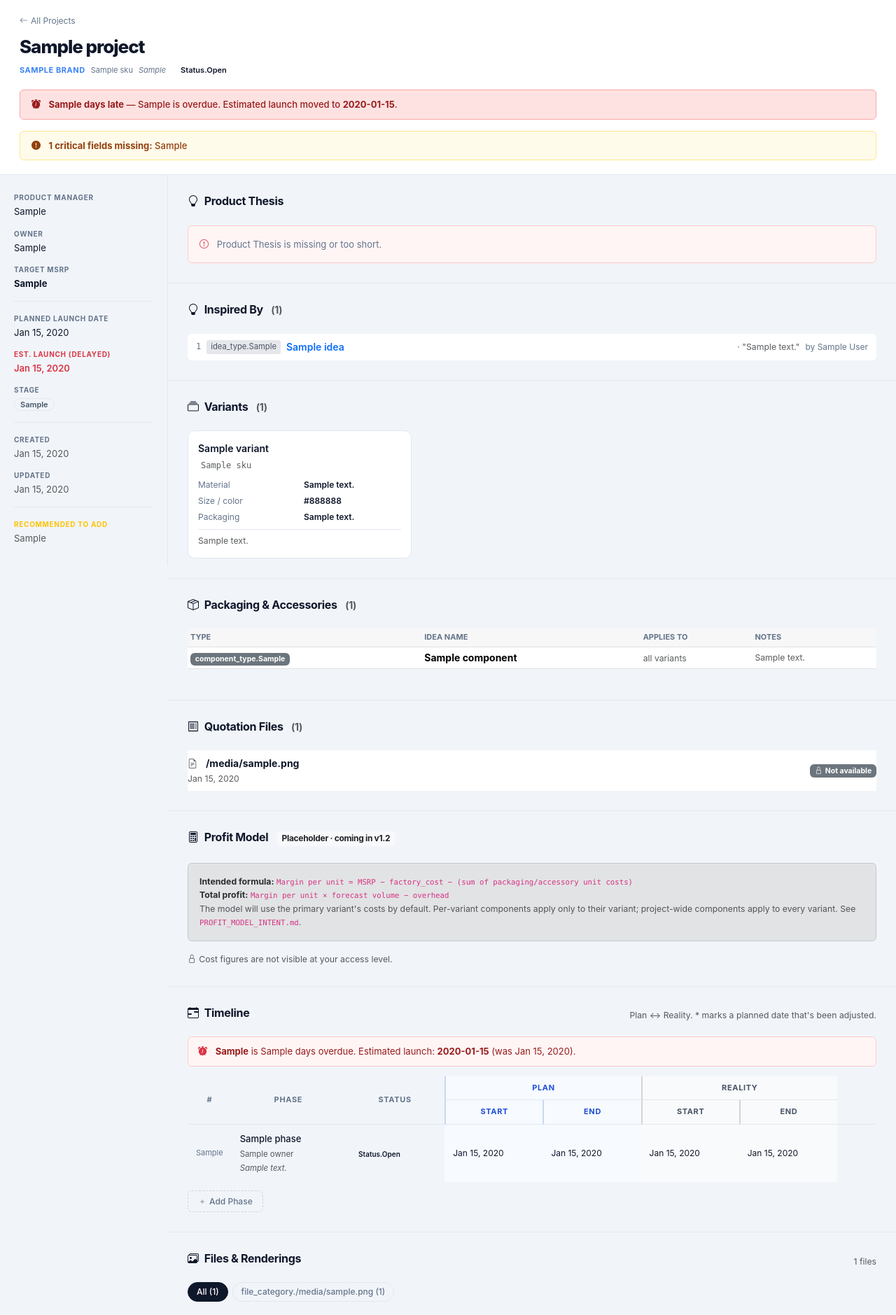
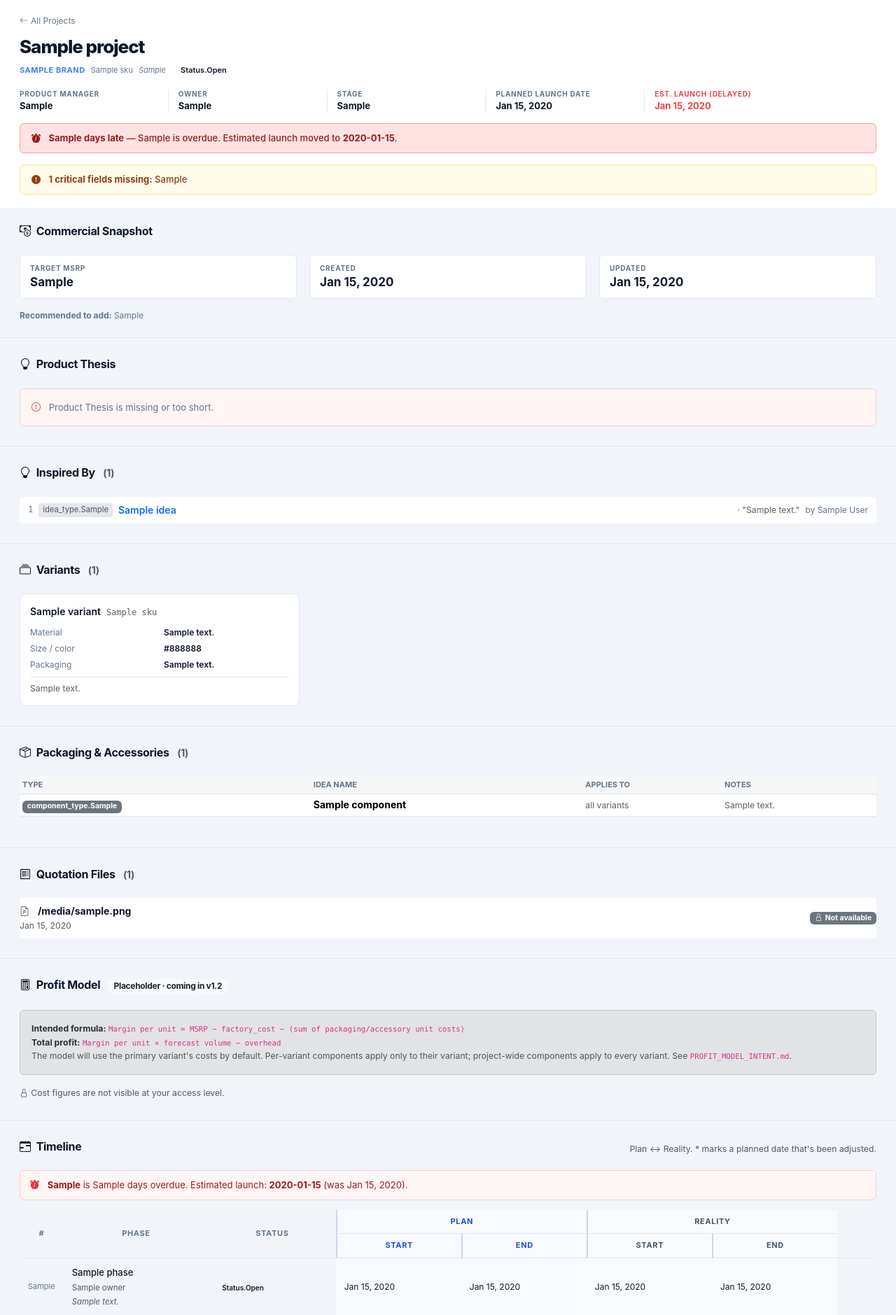
Before and after one commit to DanZ1111/pm-assistant-agent, a FastAPI app: template app/templates/project_detail.html in a window 1280 px wide. Shown: the part 54-1933 px from the top of the page at 70% size. Run offline with FastAPI, Linux system fonts and the light colour scheme; the template is opened without the code that fills it: most values are stand-ins (such as "Sample title", 1, 10 or a date in 2020); some libraries are stand-ins or nearby versions.

Commit message:
Refactor project detail layout

```diff
--- a/app/i18n/en.json
+++ b/app/i18n/en.json
@@ -31,6 +31,7 @@
   "section.files": "Files & Renderings",
   "section.change_log": "Change Log",
   "section.inspired_by": "Inspired By",
+  "section.commercial_snapshot": "Commercial Snapshot",
   "section.rendering_history": "Rendering History",
   "section.prototype_photos": "Prototype Photos",
   "section.variants": "Variants",
--- a/app/i18n/zh.json
+++ b/app/i18n/zh.json
@@ -31,6 +31,7 @@
   "section.files": "文件与渲染图",
   "section.change_log": "变更记录",
   "section.inspired_by": "灵感来源",
+  "section.commercial_snapshot": "商业快照",
   "section.rendering_history": "渲染图历史",
   "section.prototype_photos": "样品照片",
   "section.variants": "SKU 变体",
--- a/app/static/css/styles.css
+++ b/app/static/css/styles.css
@@ -415,6 +415,10 @@ body {
   gap: 16px;
   flex-wrap: wrap;
 }
+.detail-title-block {
+  min-width: min(100%, 620px);
+  flex: 1;
+}
 .detail-title {
   font-size: 26px;
   font-weight: 800;
@@ -428,6 +432,39 @@ body {
   margin-top: 6px;
   flex-wrap: wrap;
 }
+.project-header-facts {
+  display: grid;
+  grid-template-columns: repeat(auto-fit, minmax(148px, 1fr));
+  gap: 10px 14px;
+  max-width: 1120px;
+  margin-top: 16px;
+}
+.project-fact {
+  min-width: 0;
+  padding: 0 14px 0 0;
+  border-right: 1px solid var(--color-border);
+}
+.project-fact:last-child { border-right: none; }
+.project-fact span,
+.project-snapshot-item span {
+  display: block;
+  margin-bottom: 3px;
+  color: var(--color-text-muted);
+  font-size: 10px;
+  font-weight: 700;
+  letter-spacing: 0.07em;
+  line-height: 1.2;
+  text-transform: uppercase;
+}
+.project-fact strong {
+  display: block;
+  overflow-wrap: anywhere;
+  color: var(--color-text);
+  font-size: 13px;
+  line-height: 1.35;
+}
+.project-fact-alert strong,
+.project-fact-alert span { color: var(--color-danger); }
 .detail-actions {
   display: flex;
   gap: 8px;
@@ -459,45 +496,14 @@ body {
   gap: 0;
   min-height: calc(100vh - 200px);
 }
-.detail-sidebar {
-  width: 240px;
-  flex-shrink: 0;
-  padding: 24px 20px 16px;
-  border-right: 1px solid var(--color-border);
-  position: sticky;
-  top: 52px;
-  /* Reserve room for the navbar (52px) + the bottom chat bar (~160px) so
-     the sticky sidebar stops above the fixed chat bar instead of being
-     covered by it. */
-  max-height: calc(100vh - 52px - 160px);
-  overflow-y: auto;
+.detail-layout-full {
+  display: block;
 }
 .detail-main {
   flex: 1;
+  width: 100%;
   padding: 0;
   min-width: 0;
-}
-
-.sidebar-section {
-  margin-bottom: 14px;
-}
-.sidebar-label {
-  font-size: 10px;
-  font-weight: 700;
-  text-transform: uppercase;
-  letter-spacing: 0.07em;
-  color: var(--color-text-muted);
-  margin-bottom: 3px;
-}
-.sidebar-value {
-  font-size: 13px;
-  color: var(--color-text);
-  line-height: 1.4;
-}
-.sidebar-divider {
-  height: 1px;
-  background: var(--color-border);
-  margin: 16px 0;
 }
 
 /* =========================================================
@@ -507,6 +513,10 @@ body {
   padding: 28px;
   border-bottom: 1px solid var(--color-border);
 }
+.detail-section-compact {
+  padding-top: 22px;
+  padding-bottom: 22px;
+}
 .detail-section:last-child { border-bottom: none; }
 .section-header {
   display: flex;
@@ -534,6 +544,31 @@ body {
   border-color: var(--color-border-dark);
   color: var(--color-text);
   background: var(--color-bg);
+}
+
+.project-snapshot-grid {
+  display: grid;
+  grid-template-columns: repeat(auto-fit, minmax(180px, 1fr));
+  gap: 14px 18px;
+}
+.project-snapshot-item {
+  min-width: 0;
+  padding: 12px 14px;
+  border: 1px solid var(--color-border);
+  border-radius: var(--radius-sm);
+  background: var(--color-surface);
+}
+.project-snapshot-item strong {
+  display: block;
+  overflow-wrap: anywhere;
+  color: var(--color-text);
+  font-size: 17px;
+  line-height: 1.3;
+}
+.snapshot-note {
+  margin-top: 14px;
+  color: var(--color-text-muted);
+  font-size: 12px;
 }
 
 /* Product Thesis */
--- a/app/templates/project_detail.html
+++ b/app/templates/project_detail.html
@@ -8,7 +8,7 @@
       <a href="/projects"><i class="bi bi-arrow-left me-1"></i>{{ t('title.all_projects') }}</a>
     </div>
     <div class="detail-title-row">
-      <div>
+      <div class="detail-title-block">
         <h1 class="detail-title">{{ project.name }}</h1>
         <div class="detail-meta-row">
           {% if project.brand %}<span class="meta-brand">{{ project.brand }}</span>{% endif %}
@@ -16,12 +16,45 @@
           {% if project.product_type %}<span class="meta-type">{{ project.product_type }}</span>{% endif %}
           <span class="status-badge status-{{ project.status }} ms-1">{{ t('status.' ~ project.status) }}</span>
         </div>
+        <div class="project-header-facts">
+          <div class="project-fact">
+            <span>{{ t('form.product_manager') }}</span>
+            <strong>{{ project.product_manager or "—" }}</strong>
+          </div>
+          {% if can_sensitive %}
+          <div class="project-fact">
+            <span>{{ t('form.engineer') }}</span>
+            <strong>{{ project.engineer or "—" }}</strong>
+          </div>
+          <div class="project-fact">
+            <span>{{ t('form.factory') }}</span>
+            <strong>{{ project.factory or "—" }}</strong>
+          </div>
+          {% endif %}
+          {% if project.project_owner %}
+          <div class="project-fact">
+            <span>{{ t('form.owner') }}</span>
+            <strong>{{ project.project_owner }}</strong>
+          </div>
+          {% endif %}
+          <div class="project-fact">
+            <span>{{ t('table.stage') }}</span>
+            <strong>{% if project.current_stage %}{{ project.current_stage }}{% else %}—{% endif %}</strong>
+          </div>
+          <div class="project-fact">
+            <span>{{ t('form.planned_launch_date') }}</span>
+            <strong>{% if project.planned_launch_date %}{{ project.planned_launch_date.strftime('%b %d, %Y') }}{% else %}—{% endif %}</strong>
+          </div>
+          {% if project.estimated_launch_date and delay %}
+          <div class="project-fact project-fact-alert">
+            <span>{{ t('project.estimated_launch_delayed') }}</span>
+            <strong>{{ project.estimated_launch_date.strftime('%b %d, %Y') }}</strong>
+          </div>
+          {% endif %}
+        </div>
       </div>
       <div class="detail-actions">
         {% if can_edit %}
-        <a href="/projects/{{ project.id }}/edit" class="btn btn-sm btn-outline-secondary">
-          <i class="bi bi-pencil me-1"></i>{{ t('btn.edit') }}
-        </a>
         <form method="post" action="/projects/{{ project.id }}/archive" class="d-inline" onsubmit="return confirm('{{ t('project.archive_confirm') }}')">
           <button class="btn btn-sm btn-outline-secondary">
             <i class="bi bi-archive me-1"></i>{{ t('btn.archive') }}
@@ -58,85 +91,40 @@
   </div>
 </div>
 
-<div class="detail-layout">
-  <!-- Sidebar -->
-  <aside class="detail-sidebar">
-    <div class="sidebar-section">
-      <div class="sidebar-label">{{ t('form.product_manager') }}</div>
-      <div class="sidebar-value">{{ project.product_manager or "—" }}</div>
-    </div>
-    {% if can_sensitive %}
-    <div class="sidebar-section">
-      <div class="sidebar-label">{{ t('form.engineer') }}</div>
-      <div class="sidebar-value">{{ project.engineer or "—" }}</div>
-    </div>
-    {% endif %}
-    {% if project.project_owner %}
-    <div class="sidebar-section">
-      <div class="sidebar-label">{{ t('form.owner') }}</div>
-      <div class="sidebar-value">{{ project.project_owner }}</div>
-    </div>
-    {% endif %}
-    {% if can_sensitive %}
-    <div class="sidebar-divider"></div>
-    <div class="sidebar-section">
-      <div class="sidebar-label">{{ t('form.factory') }}</div>
-      <div class="sidebar-value">{{ project.factory or "—" }}</div>
-    </div>
-    <div class="sidebar-divider"></div>
-    <div class="sidebar-section">
-      <div class="sidebar-label">{{ t('form.target_factory_cost') }}</div>
-      <div class="sidebar-value">
-        {% if project.target_factory_cost_display %}<strong>{{ project.target_factory_cost_display }}</strong>{% else %}—{% endif %}
-      </div>
-    </div>
-    {% endif %}
-    <div class="sidebar-section">
-      <div class="sidebar-label">{{ t('form.target_msrp') }}</div>
-      <div class="sidebar-value">
-        {% if project.target_msrp_display %}<strong>{{ project.target_msrp_display }}</strong>{% else %}—{% endif %}
-      </div>
-    </div>
-    <div class="sidebar-divider"></div>
-    <div class="sidebar-section">
-      <div class="sidebar-label">{{ t('form.planned_launch_date') }}</div>
-      <div class="sidebar-value">
-        {% if project.planned_launch_date %}{{ project.planned_launch_date.strftime('%b %d, %Y') }}{% else %}—{% endif %}
-      </div>
-    </div>
-    {% if project.estimated_launch_date and delay %}
-    <div class="sidebar-section">
-      <div class="sidebar-label text-danger">{{ t('project.estimated_launch_delayed') }}</div>
-      <div class="sidebar-value text-danger fw-semibold">{{ project.estimated_launch_date.strftime('%b %d, %Y') }}</div>
-    </div>
-    {% endif %}
-    <div class="sidebar-section">
-      <div class="sidebar-label">{{ t('table.stage') }}</div>
-      <div class="sidebar-value">
-        {% if project.current_stage %}<span class="stage-pill">{{ project.current_stage }}</span>{% else %}—{% endif %}
-      </div>
-    </div>
-    <div class="sidebar-divider"></div>
-    <div class="sidebar-section">
-      <div class="sidebar-label">{{ t('table.created') }}</div>
-      <div class="sidebar-value text-muted small">{{ project.created_at.strftime('%b %d, %Y') }}</div>
-    </div>
-    <div class="sidebar-section">
-      <div class="sidebar-label">{{ t('table.updated') }}</div>
-      <div class="sidebar-value text-muted small">{{ project.updated_at.strftime('%b %d, %Y') }}</div>
-    </div>
-
-    {% if health.recommended_missing %}
-    <div class="sidebar-divider"></div>
-    <div class="sidebar-section">
-      <div class="sidebar-label text-warning">{{ t('project.recommended_to_add') }}</div>
-      <div class="sidebar-value small text-muted">{{ health.recommended_missing | join(', ') | replace('_', ' ') }}</div>
-    </div>
-    {% endif %}
-  </aside>
-
+<div class="detail-layout detail-layout-full">
   <!-- Main Content -->
   <div class="detail-main">
+    <section class="detail-section detail-section-compact" id="commercial-snapshot">
+      <div class="section-header">
+        <h2 class="section-title"><i class="bi bi-cash-coin me-2"></i>{{ t('section.commercial_snapshot') }}</h2>
+      </div>
+      <div class="project-snapshot-grid">
+        {% if can_sensitive %}
+        <div class="project-snapshot-item">
+          <span>{{ t('form.target_factory_cost') }}</span>
+          <strong>{% if project.target_factory_cost_display %}{{ project.target_factory_cost_display }}{% else %}—{% endif %}</strong>
+        </div>
+        {% endif %}
+        <div class="project-snapshot-item">
+          <span>{{ t('form.target_msrp') }}</span>
+          <strong>{% if project.target_msrp_display %}{{ project.target_msrp_display }}{% else %}—{% endif %}</strong>
+        </div>
+        <div class="project-snapshot-item">
+          <span>{{ t('table.created') }}</span>
+          <strong>{{ project.created_at.strftime('%b %d, %Y') }}</strong>
+        </div>
+        <div class="project-snapshot-item">
+          <span>{{ t('table.updated') }}</span>
+          <strong>{{ project.updated_at.strftime('%b %d, %Y') }}</strong>
+        </div>
+      </div>
+      {% if health.recommended_missing %}
+      <div class="snapshot-note">
+        <strong>{{ t('project.recommended_to_add') }}:</strong>
+        {{ health.recommended_missing | join(', ') | replace('_', ' ') }}
+      </div>
+      {% endif %}
+    </section>
 
     <!-- 1. Product Thesis -->
     <section class="detail-section" id="thesis">
```
Also changed, not shown: other parts of app/static/css/styles.css (+6 -23 lines), CURRENT_TASK.md (+26 -42 lines), test_build1.py (+4 -4 lines), test_build2.py (+11 -11 lines), test_build29.py (+18 -0 lines).
